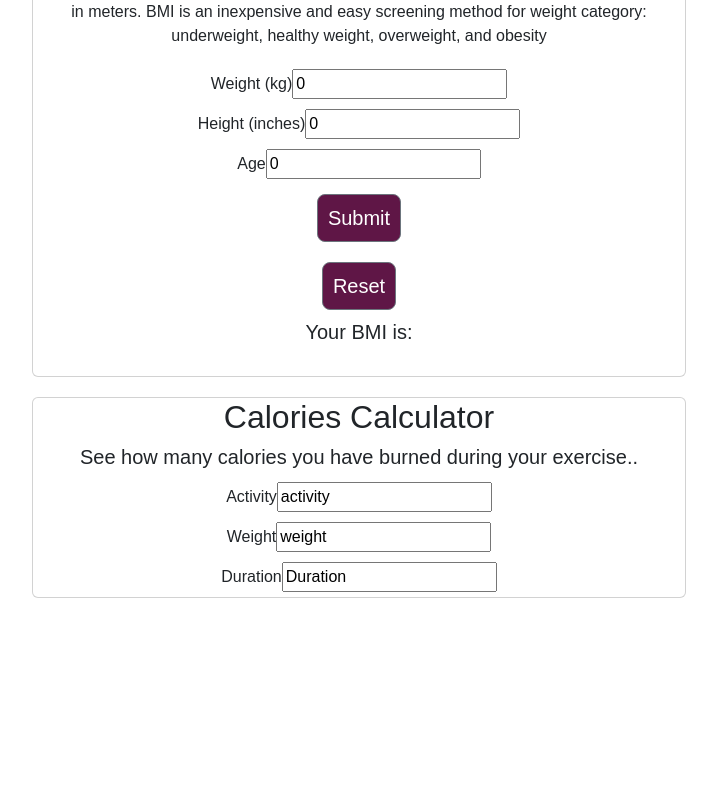
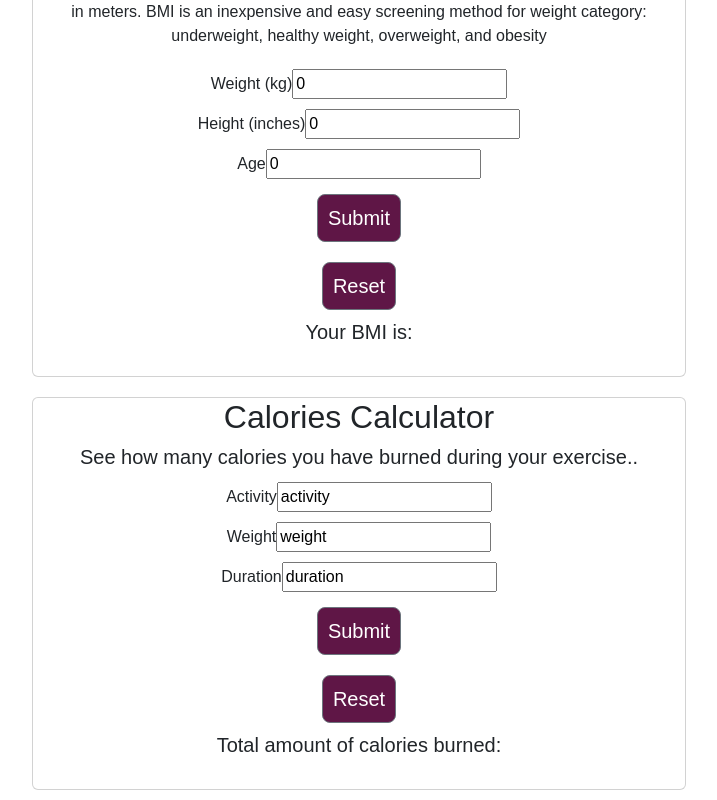
Before and after one commit to Clelia-M/WellFit, a React (Create React App) app: page / in a window 1280 px wide. Shown: the part 1523-2323 px from the top of the page, without its empty margins (281-998 px from the left). Before the commit the page ends 2131 px from the top, so only its background shows below. Built offline with nearby package versions, Linux system fonts and the light colour scheme.

Commit message:
added buttons

```diff
--- a/src/components/Calories.js
+++ b/src/components/Calories.js
@@ -8,13 +8,13 @@ function Calories() {
         <div className="row">
           <div className="card text-center">
             <h2>Calories Calculator</h2>
-            <h5>See how many calories you have burned during your exercise..</h5>
+            <h5>
+              See how many calories you have burned during your exercise..
+            </h5>
             <form>
               <label>
                 Activity
-                <input
-                  value="activity"
-                />
+                <input value="activity" />
               </label>
               <br></br>
               <label>
@@ -24,9 +24,27 @@ function Calories() {
               <br></br>
               <label>
                 Duration
-                <input value="Duration" />
+                <input value="duration" />
               </label>
-              </form>
+              <br></br>
+               <button
+                className="btn btn-secondary btn-lg btn-block"
+                type="submit"
+              >
+                Submit
+              </button>
+              <br></br>
+              <button
+                className="btn btn-secondary btn-lg btn-block"
+                type="submit"
+              >
+                Reset
+              </button>
+            </form>
+            <div className="center">
+              <h5>Total amount of calories burned: </h5>
+            </div>
+            <br></br>
           </div>
         </div>
       </div>
```
